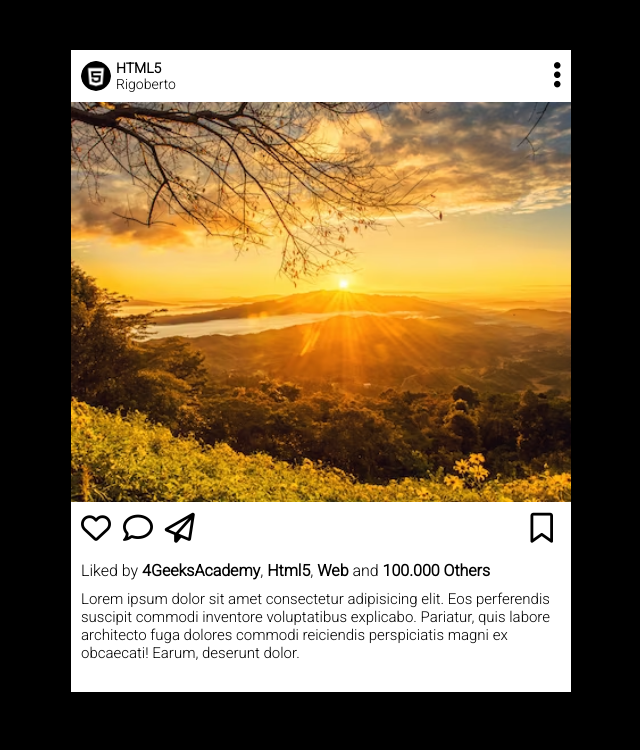
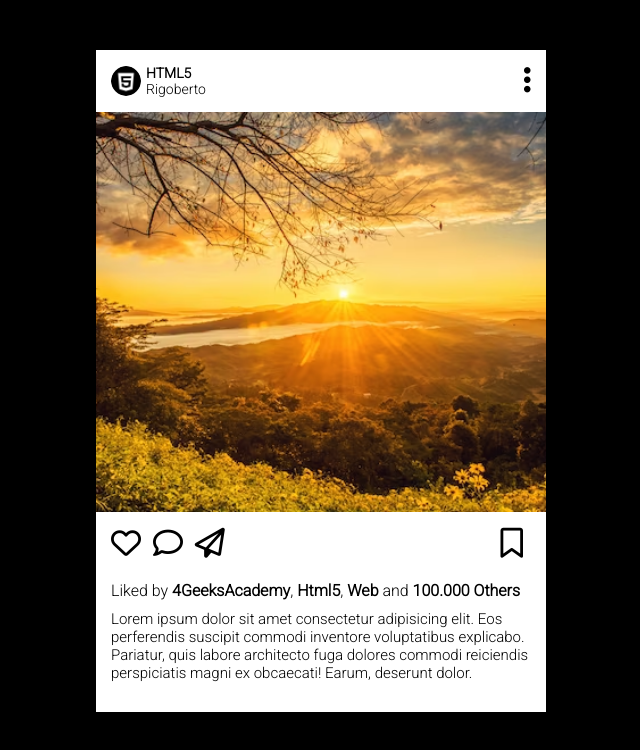
Before and after one commit to rocady21/Instagram-post-RodrigoOlivera, a website: page index.html in a window 1280 px wide. Shown: the whole page, without its empty margins (319-959 px from the left). Drawn offline with Linux system fonts and the light colour scheme.

Commit message:
Commit Final

```diff
--- a/index.css
+++ b/index.css
@@ -13,7 +13,7 @@ body {
     margin: auto;
     margin-top: 50px;
     background: white;
-    width: 500px;
+    width: 450px;
 }
 .contenedor .header {
     display: flex;
@@ -31,7 +31,7 @@ body {
     justify-content: space-between;
     width: 100%;
     background: white;
-    padding: 10px;
+    padding: 15px;
 
 }
 .infocontact {
@@ -69,7 +69,7 @@ body {
     flex-direction: column;
 }
 .info .icons {
-    padding: 10px;
+    padding: 15px;
     display: flex;
     flex-direction: row;
     justify-content: space-between;
@@ -81,7 +81,7 @@ body {
     margin-right: 8px;
 }
 .likeTo{
-    padding: 5px 10px 5px 10px;
+    padding: 5px 15px 5px 15px;
 
 }
 .likeTo span {
@@ -89,7 +89,7 @@ body {
 }
 .informacion{
     width: 100%;
-    padding: 5px 10px 30px 10px;
+    padding: 5px 15px 30px 15px;
 
 }
 .informacion p {
```
